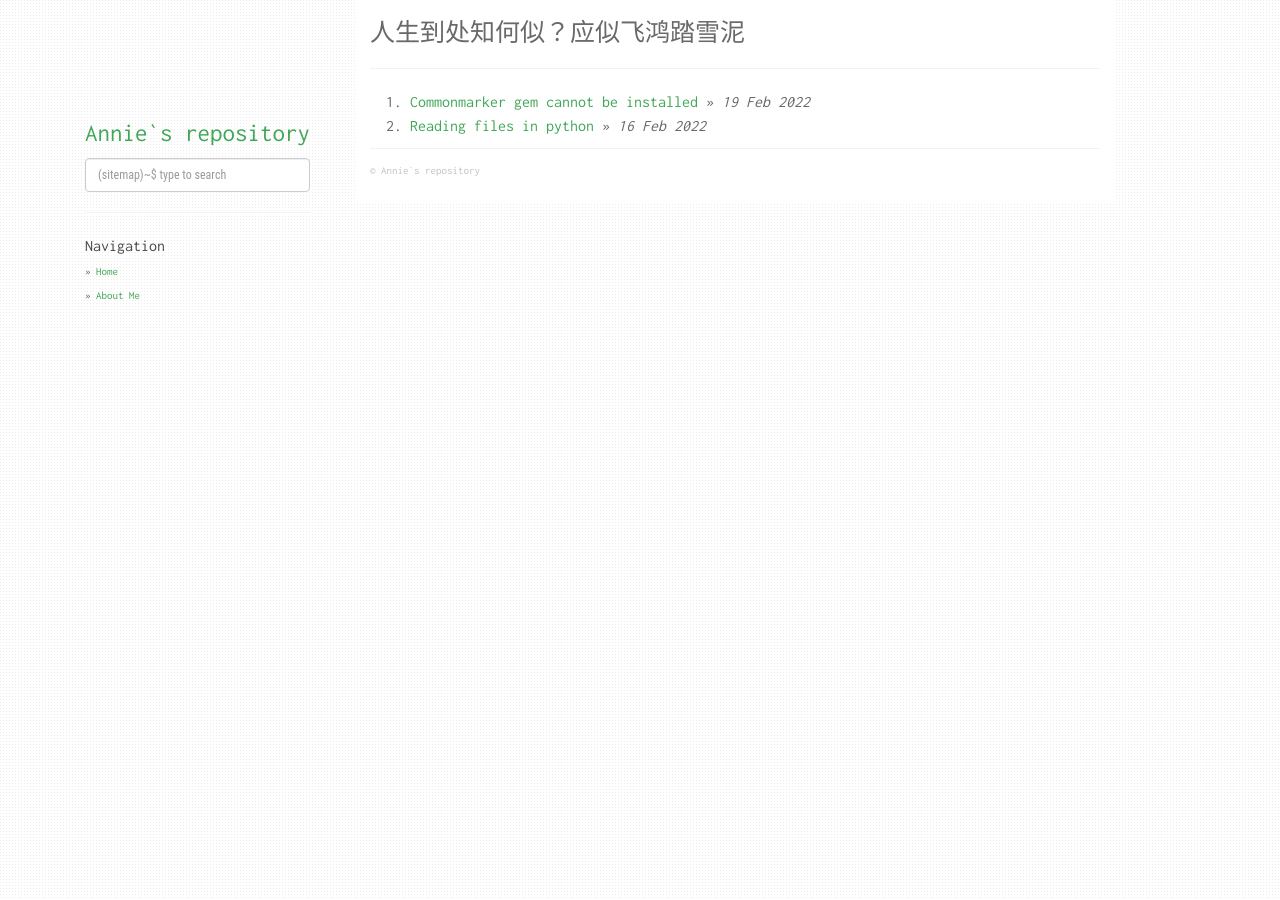
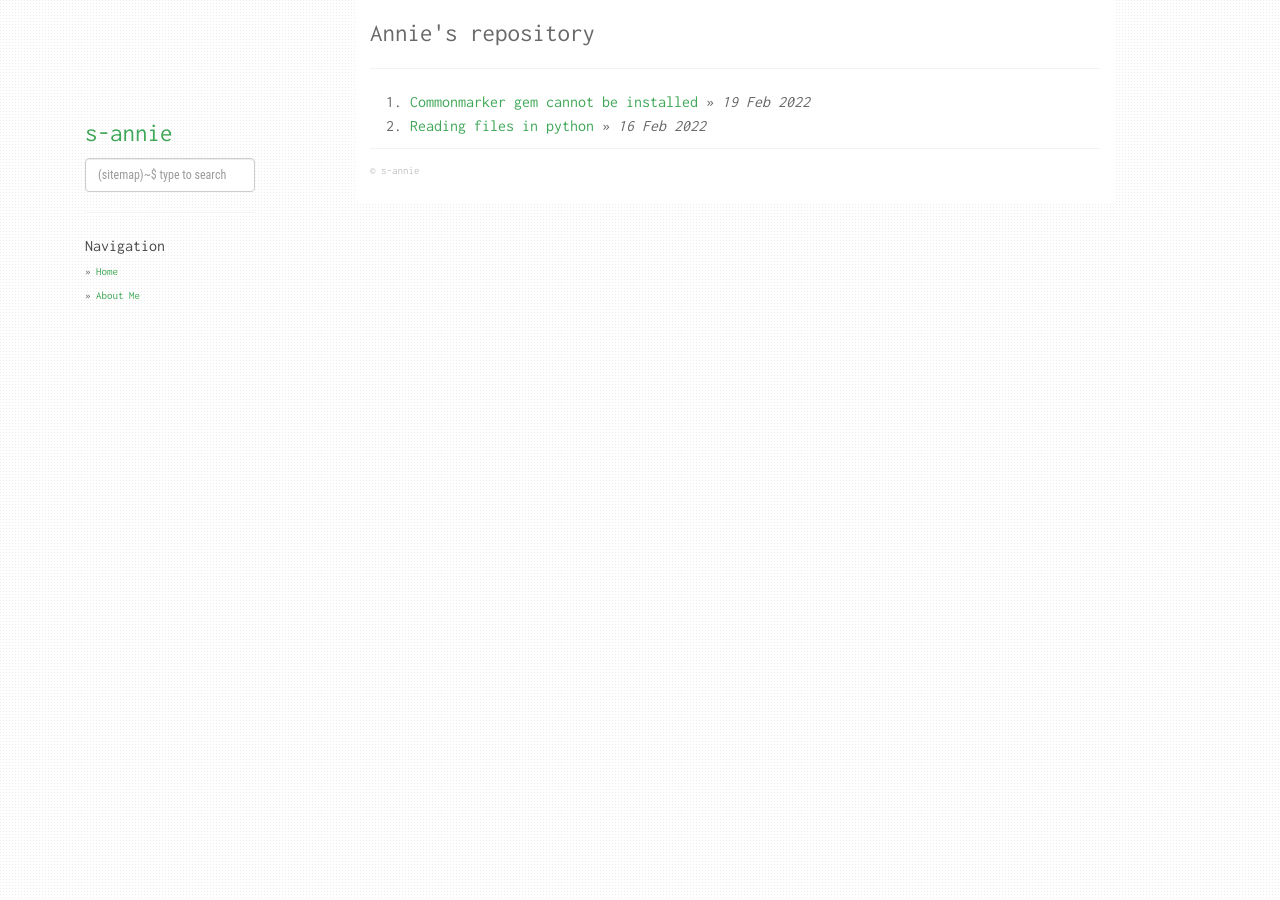
Before and after one commit to s-annie/s-annie.github.io, a Jekyll site: the page built from index.html, in a window 1280 px wide. Built offline with Jekyll 4.4.1, drawn with Linux system fonts in a browser that asks for light colours; nearby versions of some CDN libraries; the list of posts is cut into pages by our own code.

Commit message:
changed back

```diff
--- a/_config.yml
+++ b/_config.yml
@@ -1,6 +1,7 @@
-title: 人生到处知何似？应似飞鸿踏雪泥
+# title: 人生到处知何似？应似飞鸿踏雪泥
+title: Annie's repository
 # description: My Personal Stack Problems
-author: Annie`s repository
+author: s-annie
 disqus_shortname: s-annie-blog
 
 enableTags: true
```
